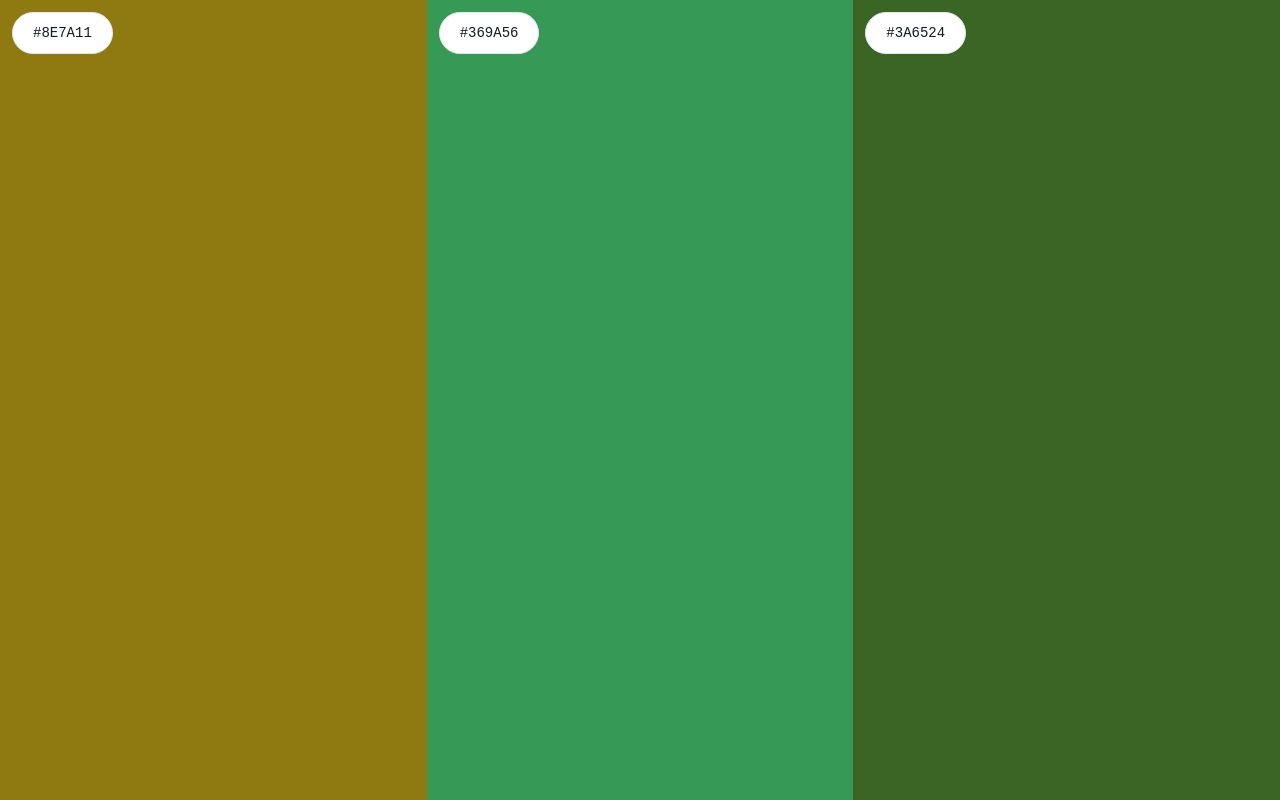
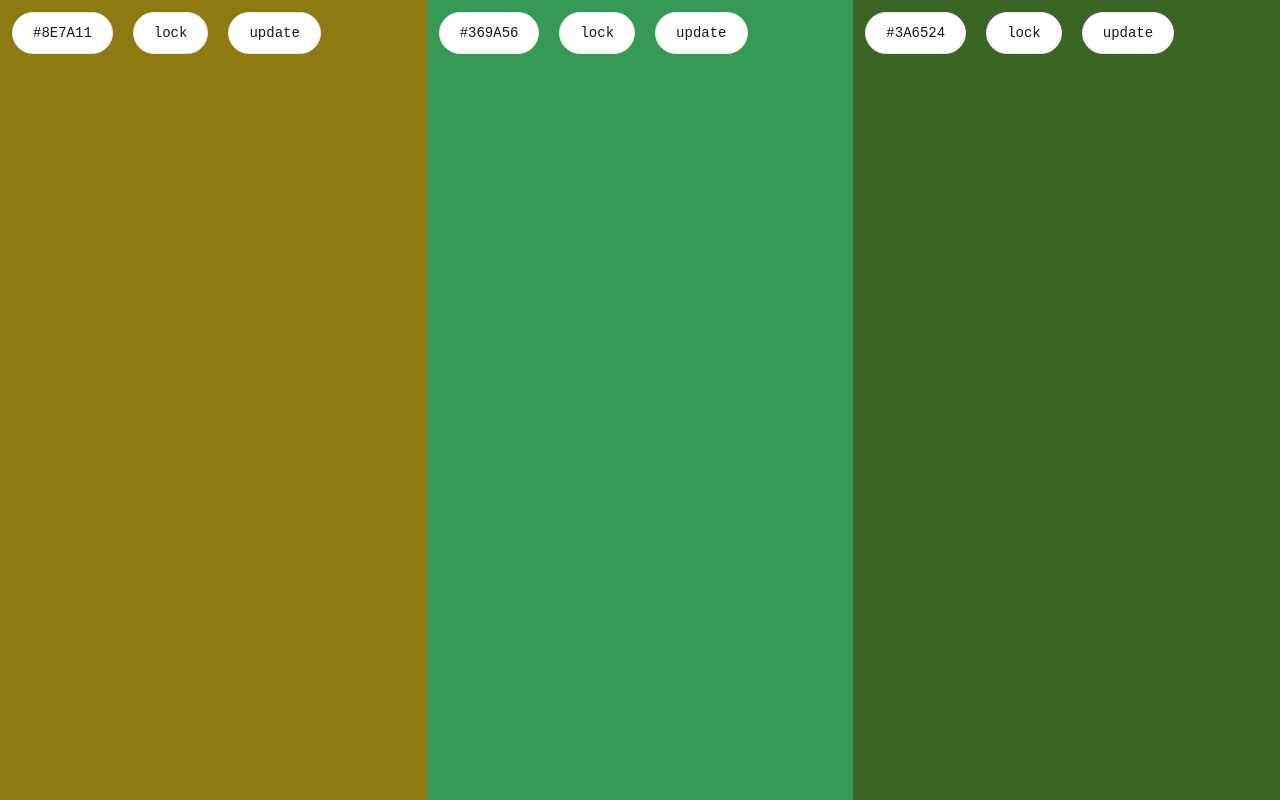
Before and after one commit to smcnikita/color-palette, a Vue app: page / in a window 1280 px wide. Built offline with nearby package versions, Linux system fonts and the light colour scheme; a web font is replaced by a local one.

Commit message:
Save color in localStorage

```diff
--- a/src/App.vue
+++ b/src/App.vue
@@ -9,9 +9,9 @@ const notify = () => {
 
 <template>
   <main class="h-screen grid grid-cols-none grid-rows-3 md:grid-cols-3 md:grid-rows-none">
-    <BaseCol @toast="notify" />
-    <BaseCol @toast="notify" />
-    <BaseCol @toast="notify" />
+    <BaseCol index="1" @toast="notify" />
+    <BaseCol index="2" @toast="notify" />
+    <BaseCol index="3" @toast="notify" />
   </main>
 </template>
 
--- a/src/components/BaseCol.vue
+++ b/src/components/BaseCol.vue
@@ -2,11 +2,27 @@
   <div class="col">
     <button
       type="button"
-      class="ml-3 mt-3 py-2.5 px-5 mr-2 mb-2 text-sm font-medium text-gray-900 focus:outline-none bg-white rounded-full border border-gray-200 hover:bg-gray-100 hover:text-blue-700 focus:z-10 focus:ring-4 focus:ring-gray-200 dark:focus:ring-gray-700 dark:bg-gray-800 dark:text-gray-400 dark:border-gray-600 dark:hover:text-white dark:hover:bg-gray-700"
+      class="ml-3 mt-3 py-2.5 px-5 mr-2 mb-2 text-sm font-medium text-gray-900 focus:outline-none bg-white rounded-full border border-gray-200 hover:bg-gray-100 hover:text-blue-700 focus:z-10 focus:ring-4 focus:ring-gray-200 dark:focus:ring-gray-700"
       data-tooltip-target="tooltip-default"
       @click="onClick"
     >
       {{ color }}
+    </button>
+    <button
+      type="button"
+      class="ml-3 mt-3 py-2.5 px-5 mr-2 mb-2 text-sm font-medium text-gray-900 focus:outline-none bg-white rounded-full border border-gray-200 hover:bg-gray-100 hover:text-blue-700 focus:z-10 focus:ring-4 focus:ring-gray-200"
+      @click="toggleLock"
+    >
+      <template v-if="isSave">unlock</template>
+      <template v-else>lock</template>
+    </button>
+    <button
+      type="button"
+      class="ml-3 mt-3 py-2.5 px-5 mr-2 mb-2 text-sm font-medium text-gray-900 focus:outline-none bg-white rounded-full border border-gray-200 hover:bg-gray-100 hover:text-blue-700 focus:z-10 focus:ring-4 focus:ring-gray-200 disabled:opacity-50 disabled:cursor-not-allowed"
+      :disabled="isSave"
+      @click="getNewColor"
+    >
+      update
     </button>
   </div>
 </template>
@@ -16,18 +32,46 @@ import { onMounted, ref } from 'vue';
 import { generateColor } from '@/utils/color';
 import { copyToClipboad } from '@/utils';
 
+const props = defineProps<{
+  index: string;
+}>();
+
 const emit = defineEmits<{
   (e: 'toast'): void;
 }>();
 
 const color = ref('');
+const isSave = ref(false);
 
 const onClick = () => {
   copyToClipboad(color.value);
   emit('toast');
 };
 
-const initColor = () => (color.value = generateColor());
+const toggleLock = () => {
+  if (isSave.value) {
+    localStorage.removeItem(`color-${props.index}`);
+    isSave.value = false;
+  } else {
+    localStorage.setItem(`color-${props.index}`, color.value);
+    isSave.value = true;
+  }
+};
+
+const getNewColor = () => {
+  initColor();
+};
+
+const initColor = () => {
+  const key = localStorage.getItem(`color-${props.index}`);
+
+  if (key === null) {
+    color.value = generateColor();
+  } else {
+    isSave.value = true;
+    color.value = key;
+  }
+};
 
 onMounted(() => {
   initColor();
```
